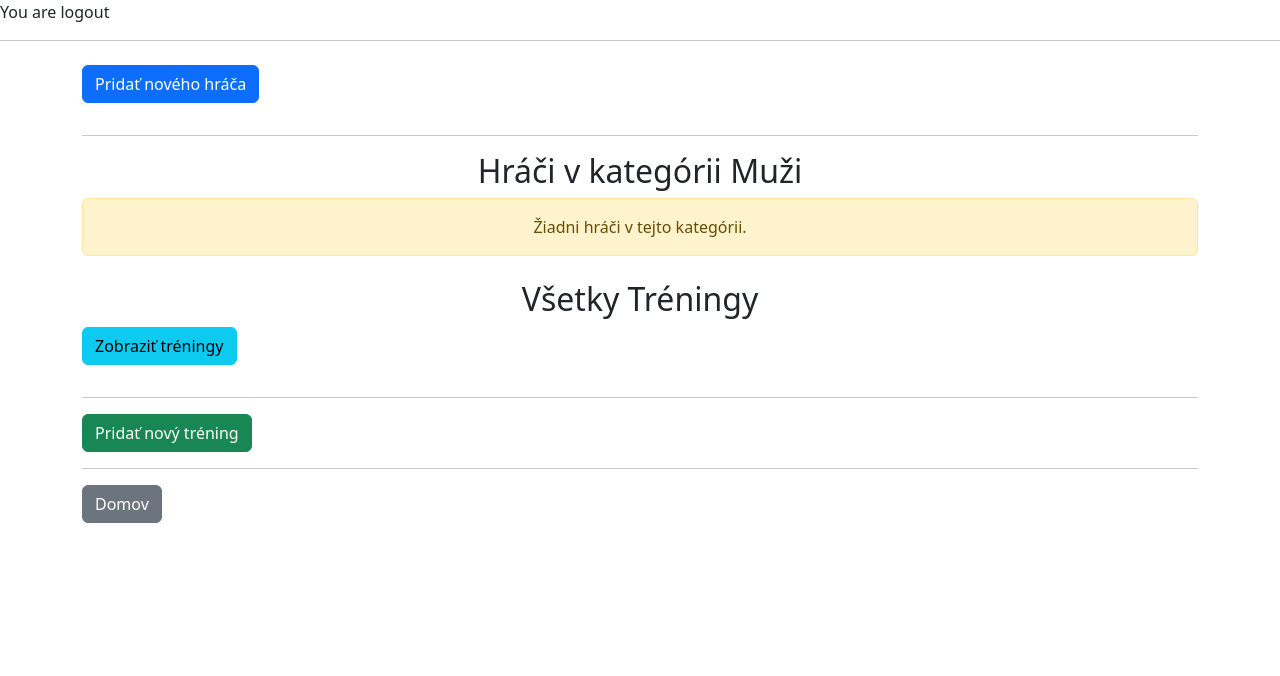
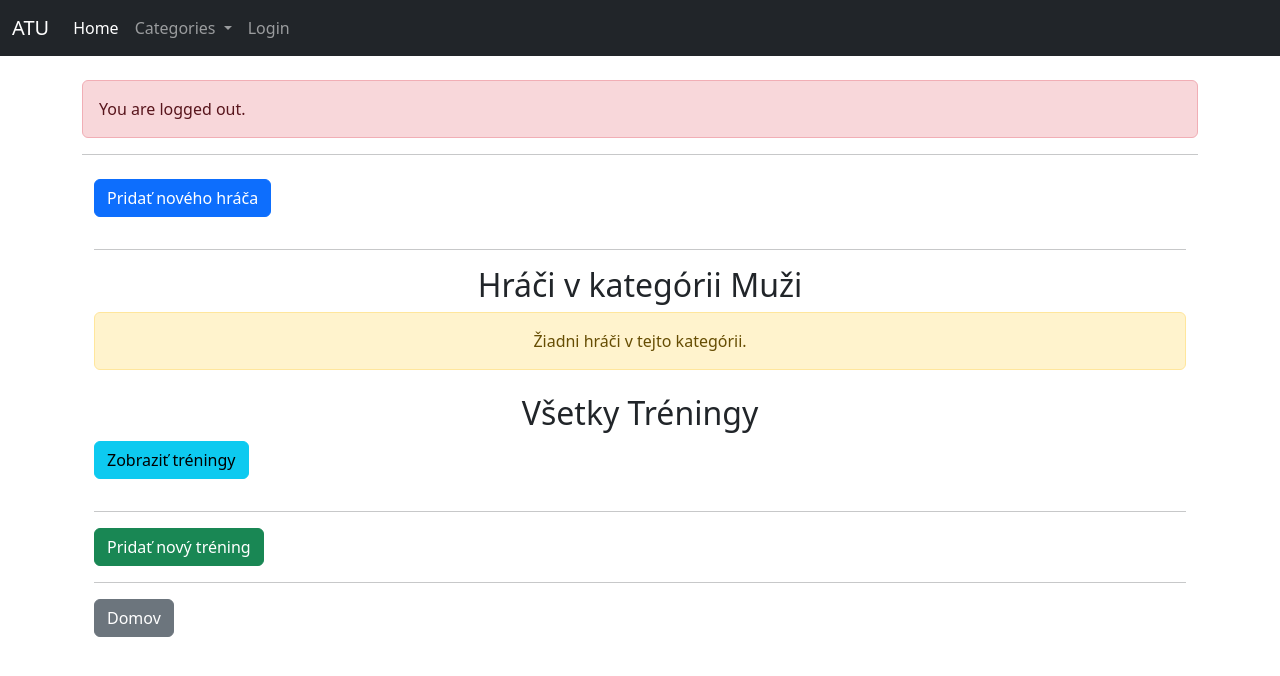
Before and after one commit to Bezino27/dochadzka, a Django app: a page that uses templates/base.html in a window 1280 px wide. Shown: the top 676 px of the page. Run offline with Django 5.2, Linux system fonts and the light colour scheme; data comes from the database, SQL or seed files in the repository; data that the repository does not hold is empty.

Commit message:
procfile, requirements

```diff
--- a/templates/base.html
+++ b/templates/base.html
@@ -3,12 +3,64 @@
 <head>
     <meta charset="UTF-8">
     <meta name="viewport" content="width=device-width, initial-scale=1.0">
-    <title>{%block title%} Default title {%endblock%}</title>
+    <title>{% block title %} Default title {% endblock %}</title>
     <!-- Bootstrap CSS -->
     <link href="https://cdn.jsdelivr.net/npm/bootstrap@5.3.0/dist/css/bootstrap.min.css" rel="stylesheet">
     <link href="https://cdnjs.cloudflare.com/ajax/libs/font-awesome/6.0.0-beta3/css/all.min.css" rel="stylesheet">
 </head>
 <body>
+    <nav class="navbar navbar-expand-lg navbar-dark bg-dark">
+        <div class="container-fluid">
+            <a class="navbar-brand" href="#">ATU</a>
+            <button class="navbar-toggler" type="button" data-bs-toggle="collapse" data-bs-target="#navbarNav" aria-controls="navbarNav" aria-expanded="false" aria-label="Toggle navigation">
+                <span class="navbar-toggler-icon"></span>
+            </button>
+            <div class="collapse navbar-collapse" id="navbarNav">
+                <ul class="navbar-nav">
+                    <li class="nav-item">
+                        <a class="nav-link active" aria-current="page" href="/">Home</a>
+                    </li>
+                    <li class="nav-item dropdown">
+                        <a class="nav-link dropdown-toggle" href="#" id="navbarDropdown" role="button" data-bs-toggle="dropdown" aria-expanded="false">
+                            Categories
+                        </a>
+                        <ul class="dropdown-menu" aria-labelledby="navbarDropdown">
+                            <li>
+                                <a class="dropdown-item" href="{% url 'dochadzka_app:category' category_name='Muži' %}">Muži</a>
+                            </li>
+                            <li>
+                                <a class="dropdown-item" href="{% url 'dochadzka_app:category' category_name='Juniori' %}">Juniori</a>
+                            </li>
+                            <li>
+                                <a class="dropdown-item" href="{% url 'dochadzka_app:category' category_name='Dorastenci' %}">Dorastenci</a>
+                            </li>
+                            <li>
+                                <a class="dropdown-item" href="{% url 'dochadzka_app:category' category_name='Starsi_Ziaci' %}">Starší žiaci</a>
+                            </li>
+                            <li>
+                                <a class="dropdown-item" href="{% url 'dochadzka_app:category' category_name='mladsi_ziaci' %}">Mladší žiaci</a>
+                            </li>
+                            <li>
+                                <a class="dropdown-item" href="{% url 'dochadzka_app:category' category_name='starsia_pripravka' %}">Staršia prípravka</a>
+                            </li>
+                            <li>
+                                <a class="dropdown-item" href="{% url 'dochadzka_app:category' category_name='mladsia_pripravka' %}">Mladšia Prípravka</a>
+                            </li>
+                            <!-- Add more categories as needed -->
+                        </ul>
+                    </li>
+                    <li class="nav-item">
+                        {% if request.user.is_authenticated %}
+                            <a class="nav-link" href="/profile">Profile</a>
+                        {% else %}
+                            <a class="nav-link" href="/login">Login</a>
+                        {% endif %}
+                    </li>
+                </ul>
+            </div>
+        </div>
+    </nav>
+
     {% if messages %}
         <ul class="messages">
             {% for message in messages %}
@@ -16,12 +68,25 @@
             {% endfor %}
         </ul>
     {% endif %}
+
+    <div class="container mt-4">
         {% if request.user.is_authenticated %}
-        You are logged in
+            <div class="alert alert-success">
+                You are logged in.
+            </div>
         {% else %}
-        You are logout
+            <div class="alert alert-danger">
+                You are logged out.
+            </div>
         {% endif %}
+
         <hr>
-    {% block body%}{%endblock%}
+        {% block body %}
+        {% endblock %}
+    </div>
+
+    <!-- Bootstrap JS (optional, for interactive components like dropdowns) -->
+    <script src="https://cdn.jsdelivr.net/npm/@popperjs/core@2.11.6/dist/umd/popper.min.js"></script>
+    <script src="https://cdn.jsdelivr.net/npm/bootstrap@5.3.0/dist/js/bootstrap.min.js"></script>
 </body>
 </html>
```
Also changed, not shown: templates/home.html (+0 -20 lines), templates/category.html (line endings or trailing spaces). Lines whose indentation alone changed are shown as unchanged.
